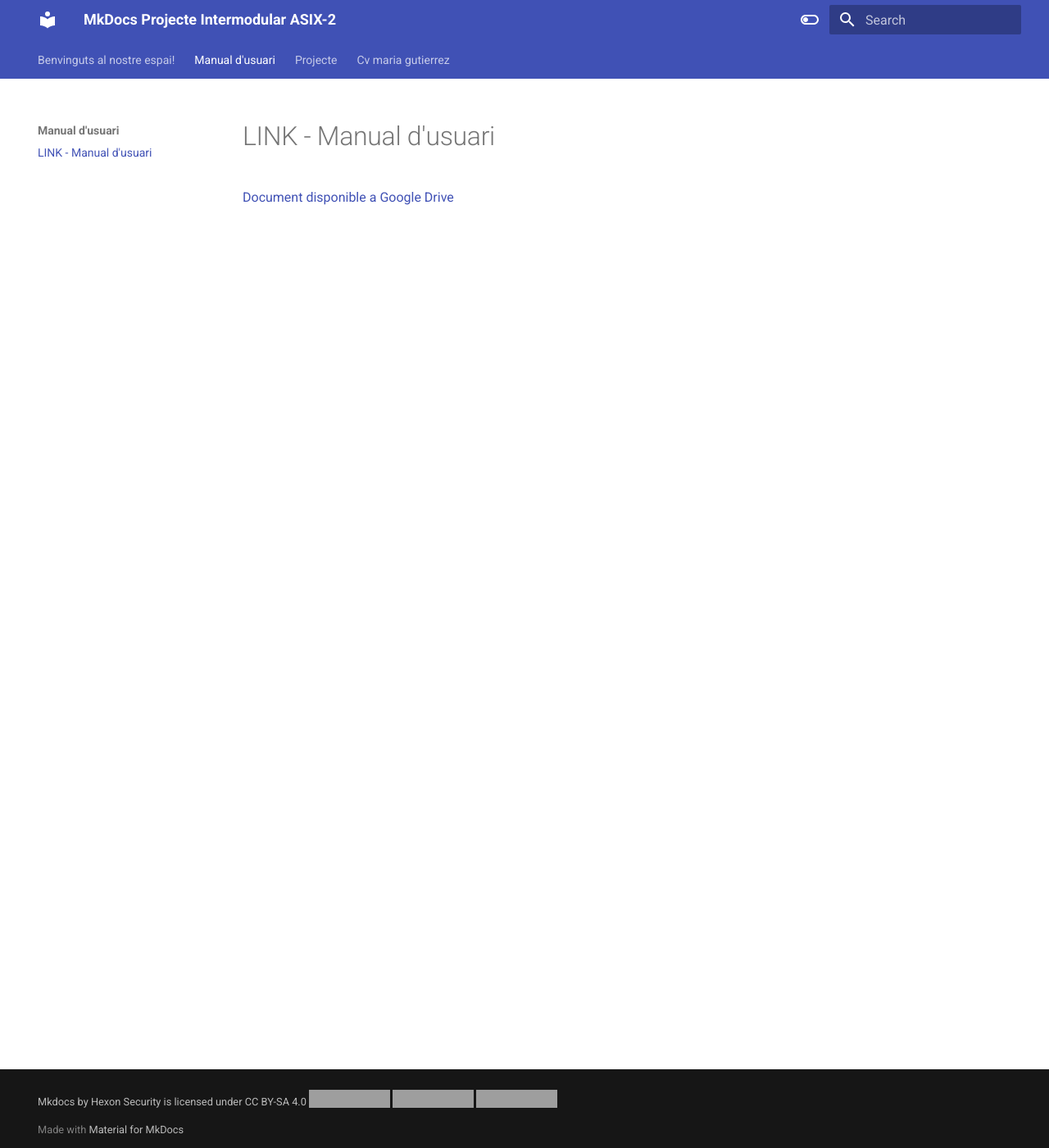
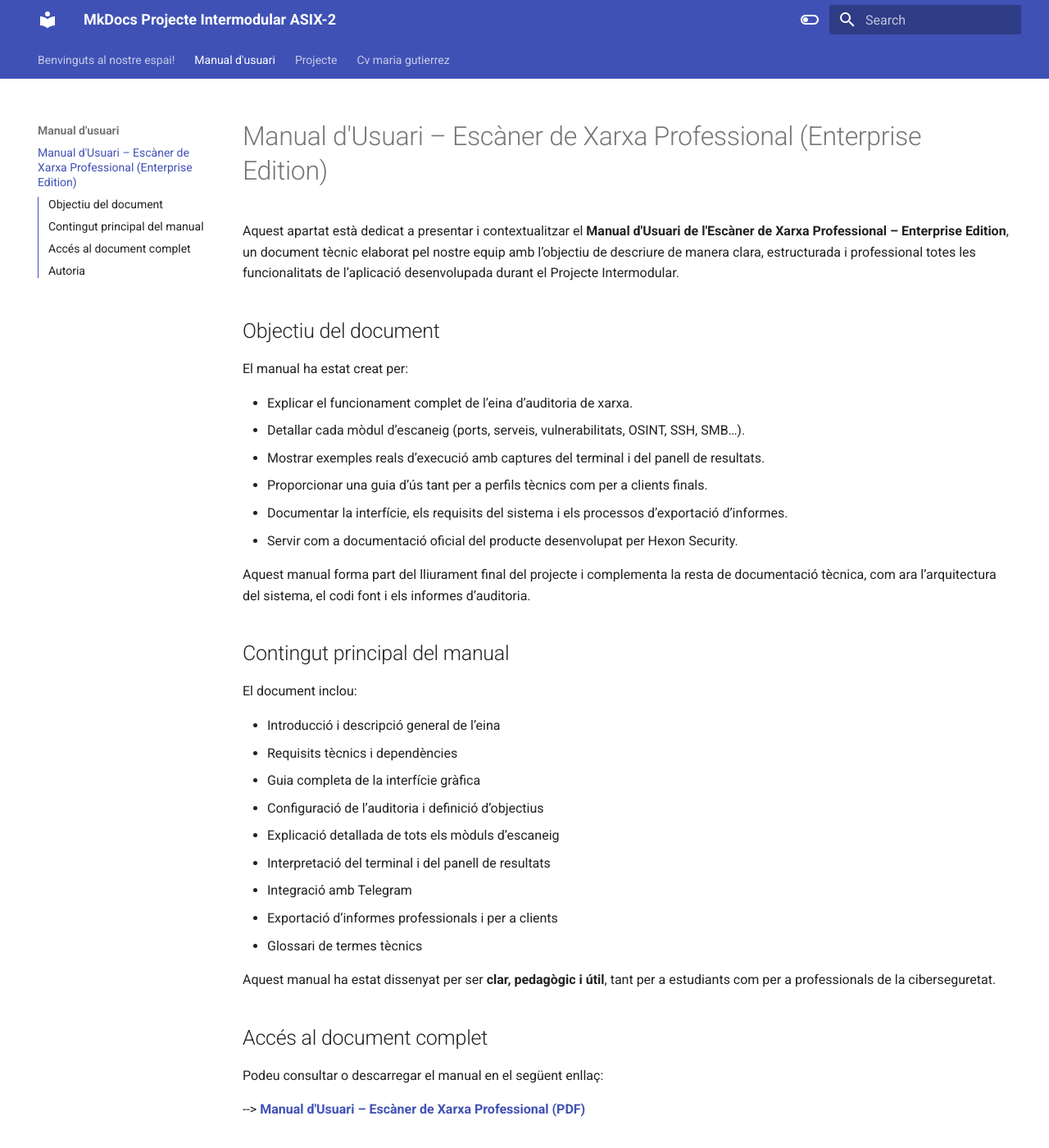
Before and after one commit to mariagutierrez03/projecte-asix2, an MkDocs documentation site: the page built from docs/Manual d'usuari/Manual d'usuari.md, in a window 1280 px wide and 1400 px high. Shown: the whole window at 82% size. Built offline with MkDocs 1.6.1 and Material for MkDocs 9.7.7, drawn with Linux system fonts in a browser that asks for light colours; some of the changed text lies outside the part shown; grey boxes are pictures that could not be loaded.

Commit message:
Update Manual d'usuari.md

```diff
--- a/docs/Manual d'usuari/Manual d'usuari.md
+++ b/docs/Manual d'usuari/Manual d'usuari.md
@@ -1,3 +1,45 @@
-# LINK - Manual d'usuari
+# Manual d'Usuari – Escàner de Xarxa Professional (Enterprise Edition)
 
-[Document disponible a Google Drive](https://drive.google.com/file/d/18bxqaZ_D9Tm_bSL4WM9rJVr2vePSJ0u_/view?usp=sharing)
+Aquest apartat està dedicat a presentar i contextualitzar el **Manual d'Usuari de l'Escàner de Xarxa Professional – Enterprise Edition**, un document tècnic elaborat pel nostre equip amb l’objectiu de descriure de manera clara, estructurada i professional totes les funcionalitats de l’aplicació desenvolupada durant el Projecte Intermodular.
+
+## Objectiu del document
+El manual ha estat creat per:
+
+- Explicar el funcionament complet de l’eina d’auditoria de xarxa.
+- Detallar cada mòdul d’escaneig (ports, serveis, vulnerabilitats, OSINT, SSH, SMB…).
+- Mostrar exemples reals d’execució amb captures del terminal i del panell de resultats.
+- Proporcionar una guia d’ús tant per a perfils tècnics com per a clients finals.
+- Documentar la interfície, els requisits del sistema i els processos d’exportació d’informes.
+- Servir com a documentació oficial del producte desenvolupat per Hexon Security.
+
+Aquest manual forma part del lliurament final del projecte i complementa la resta de documentació tècnica, com ara l’arquitectura del sistema, el codi font i els informes d’auditoria.
+
+## Contingut principal del manual
+El document inclou:
+
+- Introducció i descripció general de l’eina
+- Requisits tècnics i dependències
+- Guia completa de la interfície gràfica
+- Configuració de l’auditoria i definició d’objectius
+- Explicació detallada de tots els mòduls d’escaneig
+- Interpretació del terminal i del panell de resultats
+- Integració amb Telegram
+- Exportació d’informes professionals i per a clients
+- Glossari de termes tècnics
+
+Aquest manual ha estat dissenyat per ser **clar, pedagògic i útil**, tant per a estudiants com per a professionals de la ciberseguretat.
+
+## Accés al document complet
+Podeu consultar o descarregar el manual en el següent enllaç:
+
+--> **[Manual d'Usuari – Escàner de Xarxa Professional (PDF)](https://drive.google.com/file/d/18bxqaZ_D9Tm_bSL4WM9rJVr2vePSJ0u_/view?usp=sharing)**
+
+##  Autoria
+Document elaborat per:
+
+- **María Gutiérrez Amposta**
+- **Edgar Alcaraz Caballer**
+- **Víctor Hernández Elías**
+
+Projecte Intermodular – ASIX 2
+Hexon Security – 2026
```
